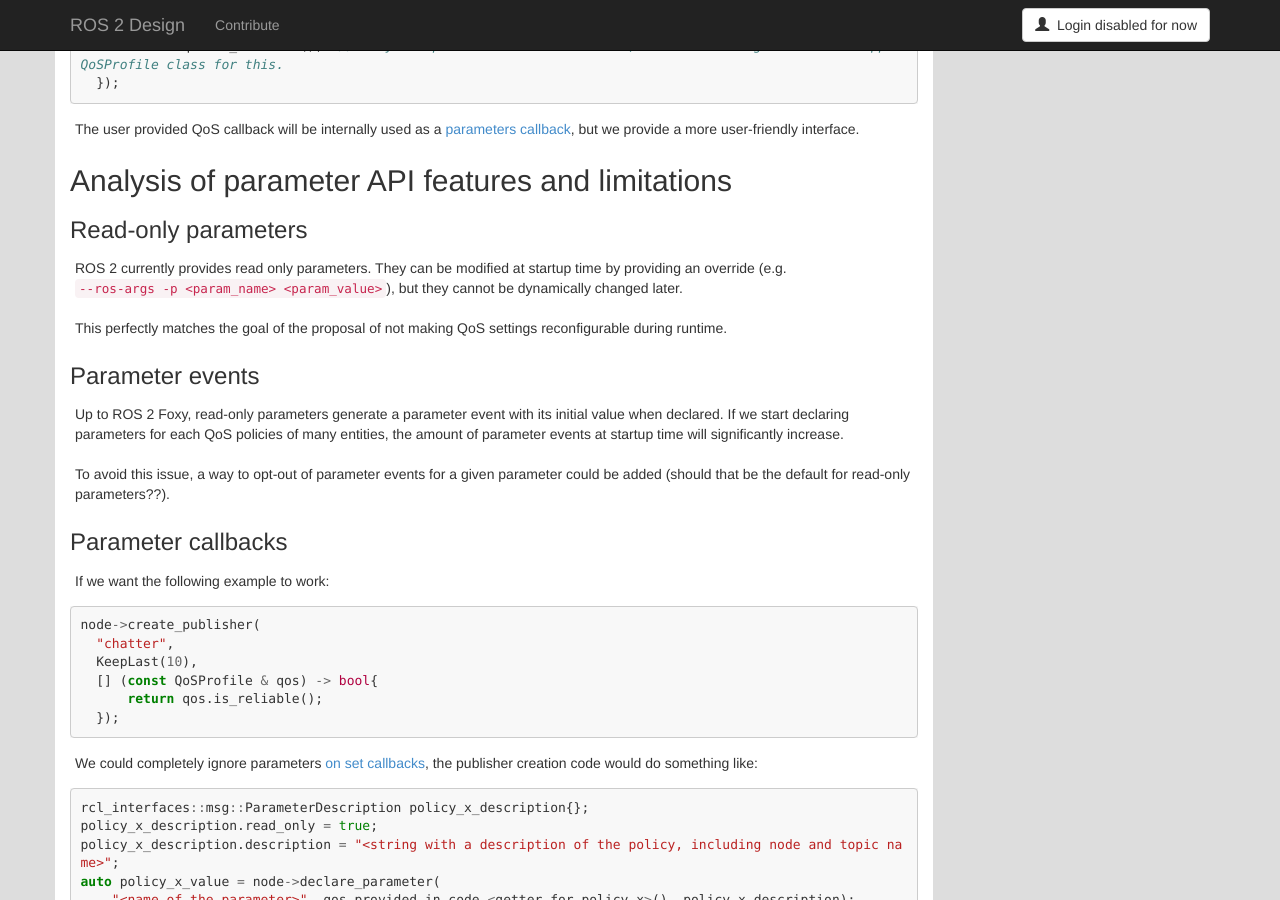
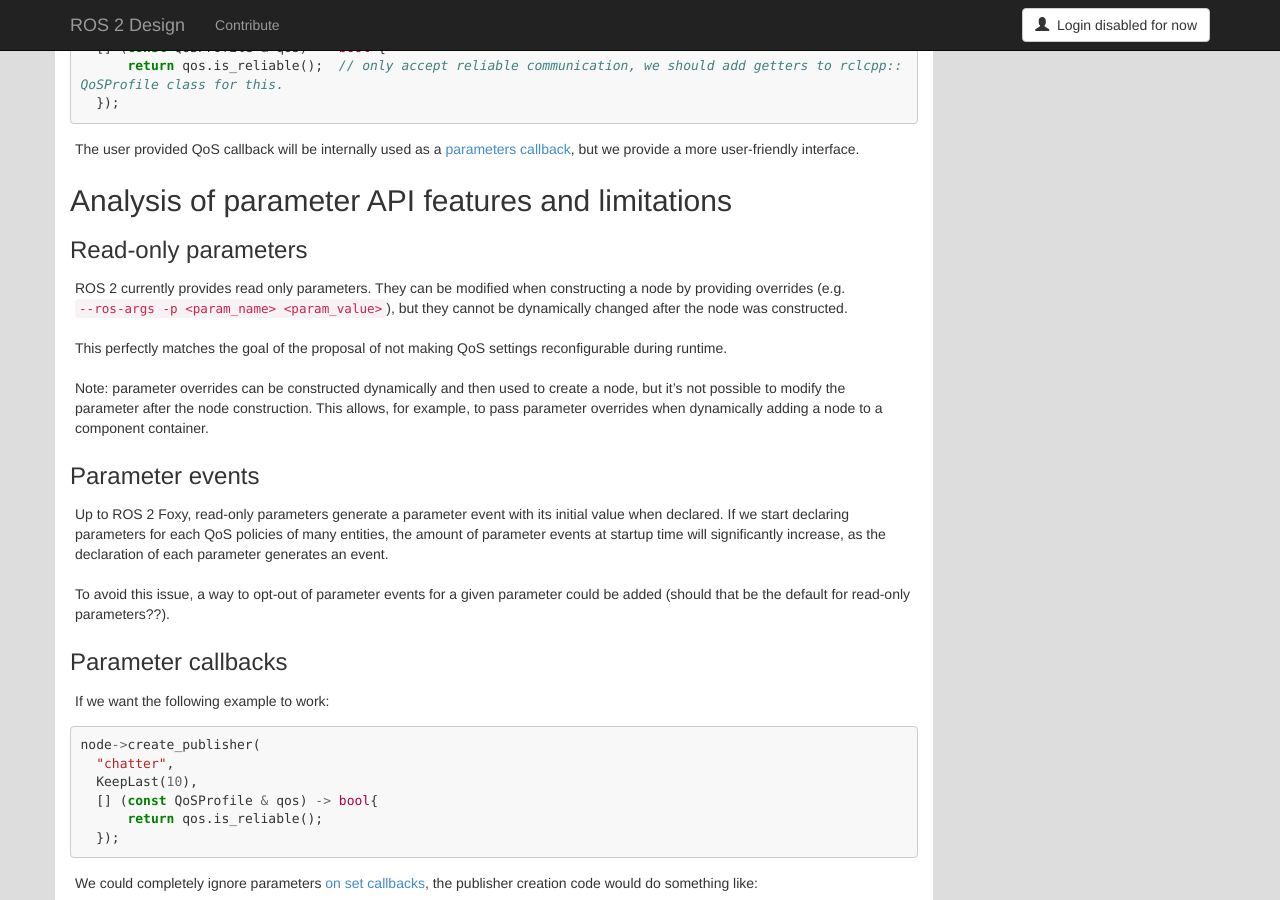
Before and after one commit to ros2/design, a Jekyll site: the page built from articles/qos_configurability.md, in a window 1280 px wide and 900 px high, scrolled down 2081 px. Built offline with Jekyll 4.4.1, drawn with Linux system fonts in a browser that asks for light colours; nearby versions of some CDN libraries; some of the changed text lies outside the part shown.

Commit message:
Make the meaning of startup time more clear. Use 'node construction time' when appropriate
Signed-off-by: Ivan Santiago Paunovic <ivanpauno@ekumenlabs.com>

```diff
--- a/articles/qos_configurability.md
+++ b/articles/qos_configurability.md
@@ -25,7 +25,7 @@
 
 ## Motivation
 
-Up to ROS 2 Foxy, there's no standard mechanism to reconfigure QoS settings at startup.
+Up to ROS 2 Foxy, there's no standard mechanism to override QoS settings when creating a node.
 It's quite common in the ROS 2 community to reuse nodes that other people have written and in a lot of use cases allowing QoS profiles to be changed make sense.
 
 Up to now, different workarounds have been used in order to provide this reconfigurability:
@@ -123,14 +123,17 @@
 ### Read-only parameters
 
 ROS 2 currently provides read only parameters.
-They can be modified at startup time by providing an override (e.g. `--ros-args -p <param_name> <param_value>`), but they cannot be dynamically changed later.
+They can be modified when constructing a node by providing overrides (e.g. `--ros-args -p <param_name> <param_value>`), but they cannot be dynamically changed after the node was constructed.
 
 This perfectly matches the goal of the proposal of not making QoS settings reconfigurable during runtime.
+
+Note: parameter overrides can be constructed dynamically and then used to create a node, but it's not possible to modify the parameter after the node construction.
+This allows, for example, to pass parameter overrides when dynamically adding a node to a component container.
 
 ### Parameter events
 
 Up to ROS 2 Foxy, read-only parameters generate a parameter event with its initial value when declared.
-If we start declaring parameters for each QoS policies of many entities, the amount of parameter events at startup time will significantly increase.
+If we start declaring parameters for each QoS policies of many entities, the amount of parameter events at startup time will significantly increase, as the declaration of each parameter generates an event.
 
 To avoid this issue, a way to opt-out of parameter events for a given parameter could be added (should that be the default for read-only parameters??).
 
```
